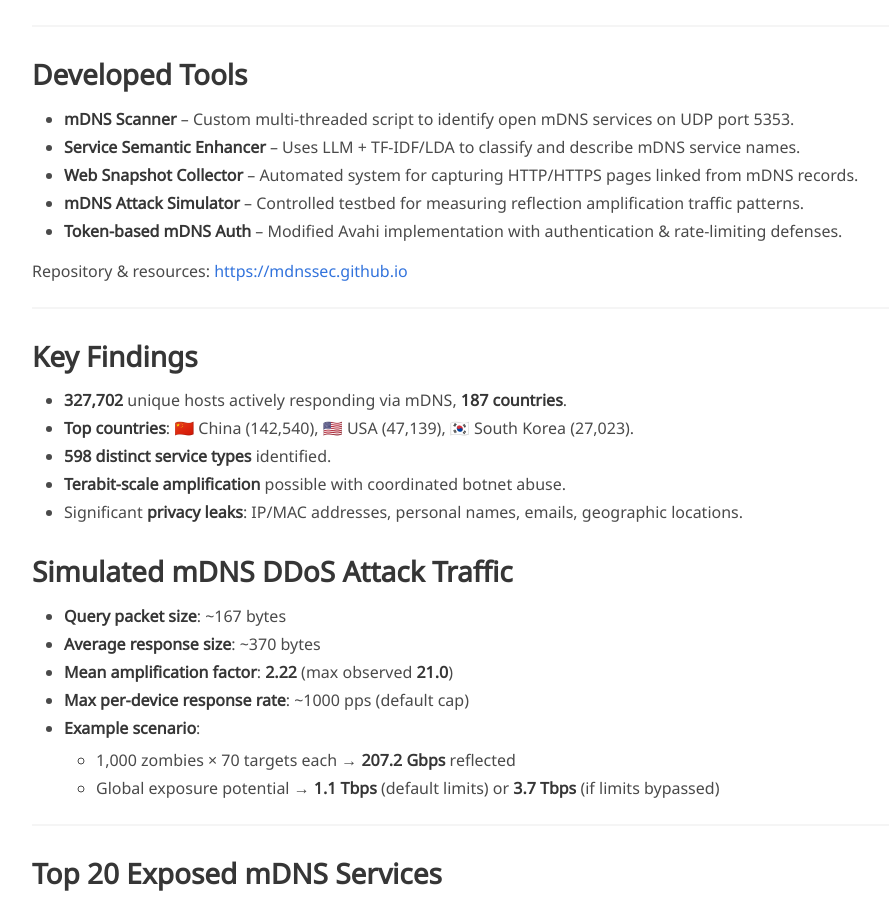
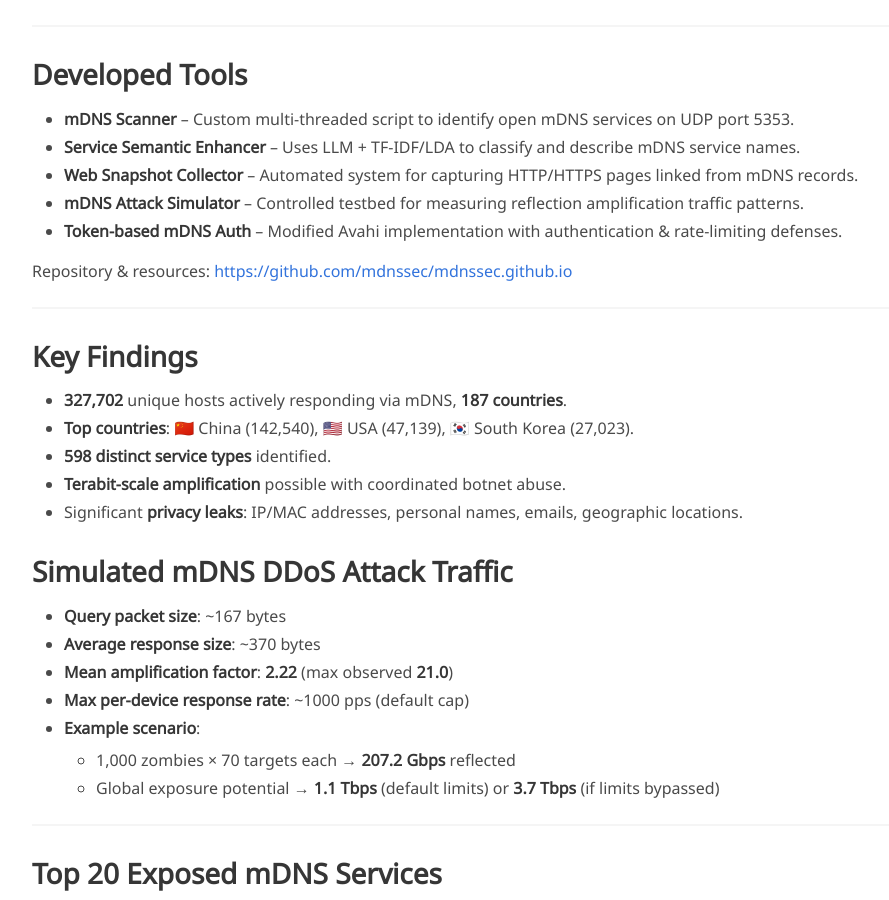
Before and after one commit to mdnssec/mdnssec.github.io, a Jekyll site: the page built from index.md, in a window 1280 px wide and 900 px high, scrolled down 828 px. Shown: the whole window, without its empty margins (128-1017 px from the left). Built offline with Jekyll 4.4.1, drawn with Linux system fonts in a browser that asks for light colours; some web fonts are replaced; some of the changed lines change nothing that is shown.

Commit message:
Update index.md

```diff
--- a/index.md
+++ b/index.md
@@ -29,7 +29,7 @@ While prior studies have focused on local security risks, the exposure of mDNS s
 - **mDNS Attack Simulator** – Controlled testbed for measuring reflection amplification traffic patterns.
 - **Token-based mDNS Auth** – Modified Avahi implementation with authentication & rate-limiting defenses.
 
-Repository & resources: [https://mdnssec.github.io](https://mdnssec.github.io)
+Repository & resources: [https://github.com/mdnssec/mdnssec.github.io](https://github.com/mdnssec/mdnssec.github.io)
 
 ---
 
```
